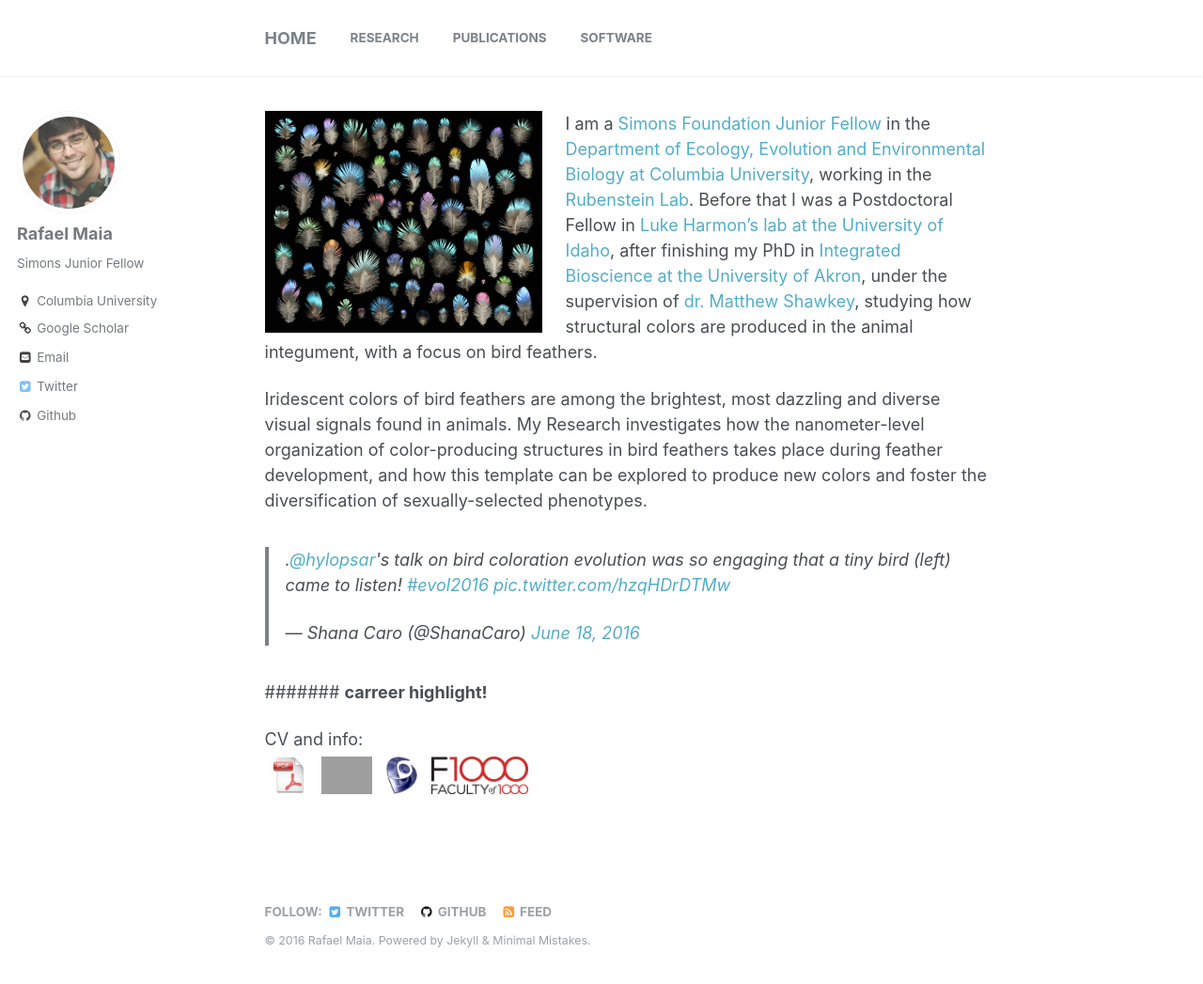
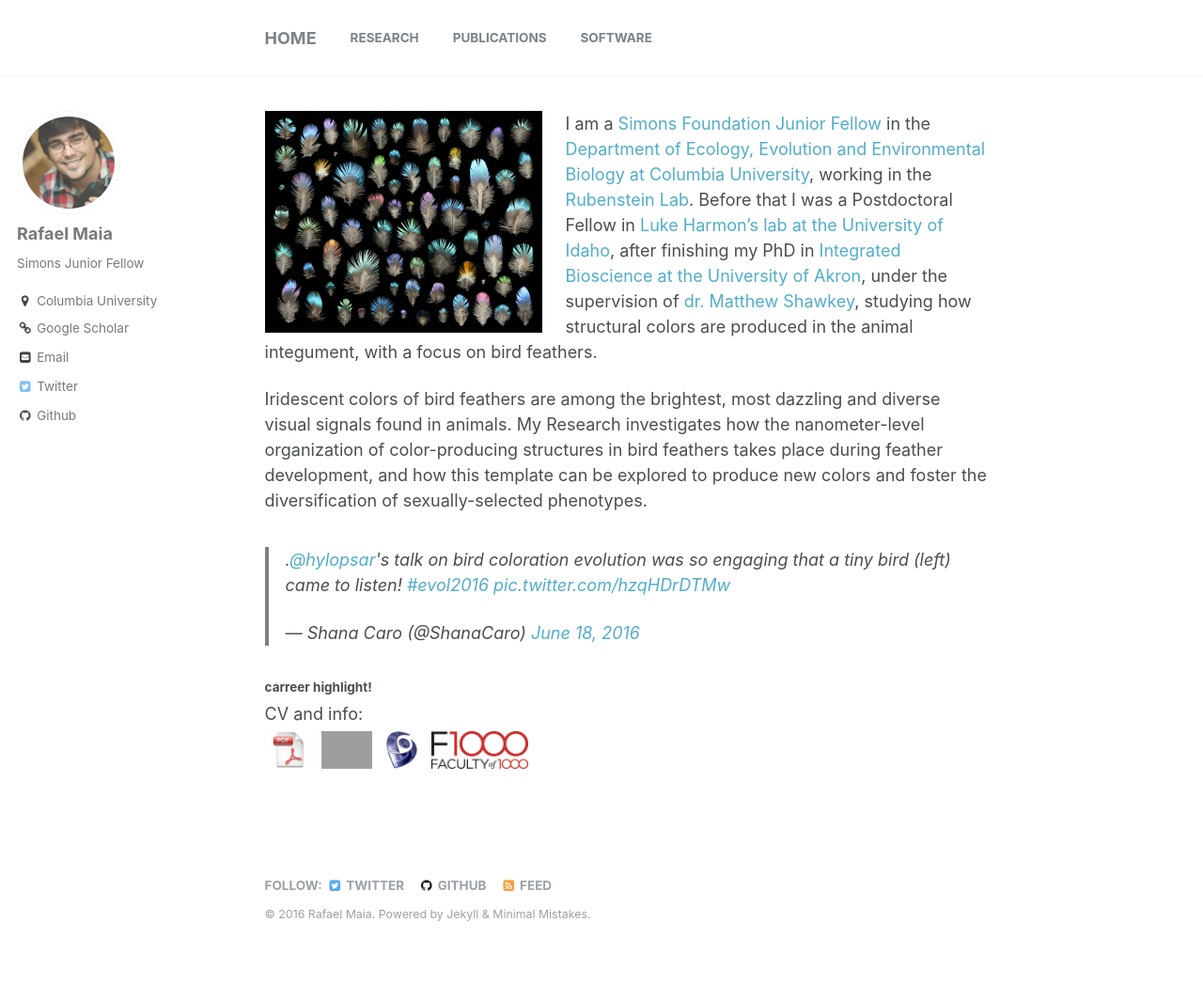
Before and after one commit to rmaia/rmaia.github.io, a Jekyll site: the page built from index.md, in a window 1280 px wide and 1064 px high. Shown: the top 1047 px of the window at 94% size. Built offline with Jekyll 4.4.1, drawn with Linux system fonts in a browser that asks for light colours; the list of posts is cut into pages by our own code; comment, search, counter and statistics services are not loaded; grey boxes are pictures that could not be loaded.

```diff
--- a/index.md
+++ b/index.md
@@ -10,7 +10,8 @@
 
 <blockquote class="twitter-tweet" data-lang="en"><p lang="en" dir="ltr">.<a href="https://twitter.com/hylopsar">@hylopsar</a>&#39;s talk on bird coloration evolution was so engaging that a tiny bird (left) came to listen! <a href="https://twitter.com/hashtag/evol2016?src=hash">#evol2016</a> <a href="https://t.co/hzqHDrDTMw">pic.twitter.com/hzqHDrDTMw</a></p>&mdash; Shana Caro (@ShanaCaro) <a href="https://twitter.com/ShanaCaro/status/744233162474037248">June 18, 2016</a></blockquote>
 <script async src="//platform.twitter.com/widgets.js" charset="utf-8"></script>
-####### __carreer highlight!__
+###### __carreer highlight!__
+
 
 CV and info: <br>
 <a href="/pdf/RMaia-CV.pdf"><img src="/images/pdf-file-logo-icon.jpg" style="padding:5px; height:50px"></a>
```
